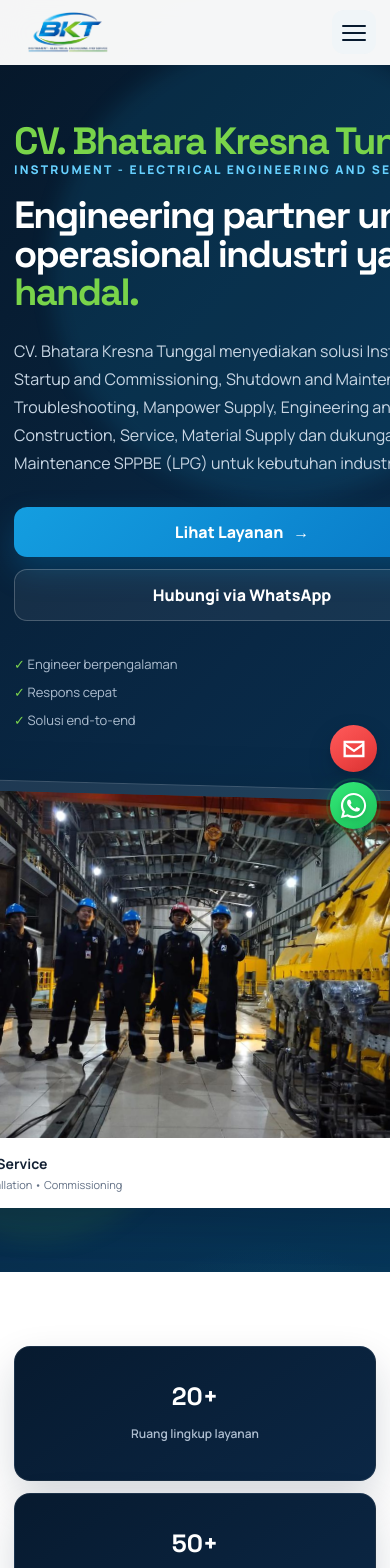
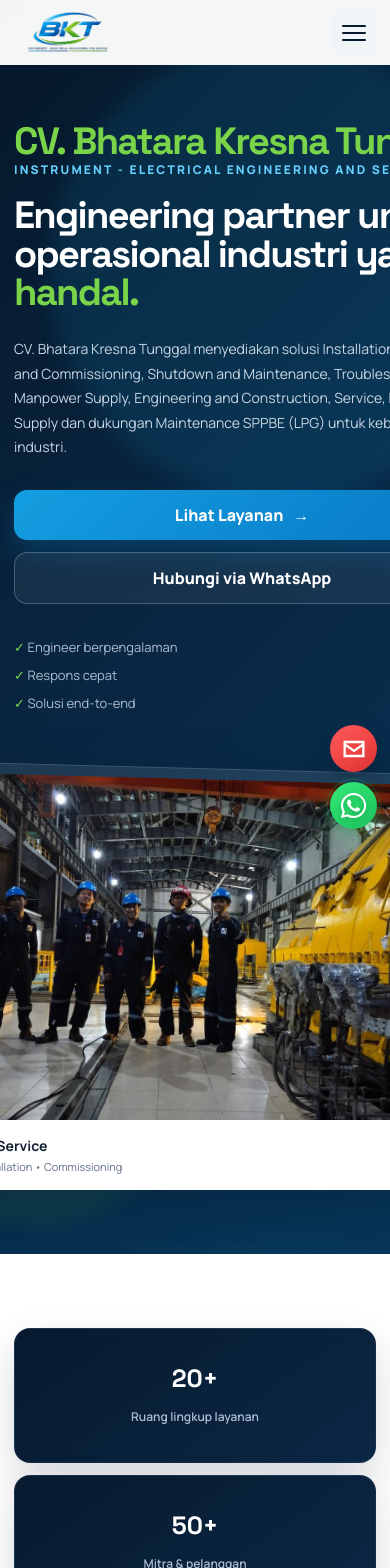
Before and after one commit to athenszz00/bkt-company-profile, a React (Vite) app: page / in a window 390 px wide. Shown: the top 1568 px of the page. Built offline with nearby package versions, Linux system fonts and the light colour scheme.

Commit message:
perkecil tulisan articlenya

```diff
--- a/src/styles.css
+++ b/src/styles.css
@@ -380,7 +380,7 @@ img {
 
   margin: 25px 0 30px;
 
-  font-size: 18px;
+  font-size: 16px;
 
   line-height: 1.75;
 
@@ -484,7 +484,7 @@ img {
   position: relative;
 
   width: 140%;
-  max-width: 820px;
+  max-width: 760px;
 
   justify-self: end;
 
@@ -2544,7 +2544,7 @@ img {
   }
 
   .hero__lead {
-    font-size: 16px;
+    font-size: 14px;
   }
 
   .hero__actions .btn {
```
Also changed, not shown: 4 other files (tests, documents, lock files or other folders).
